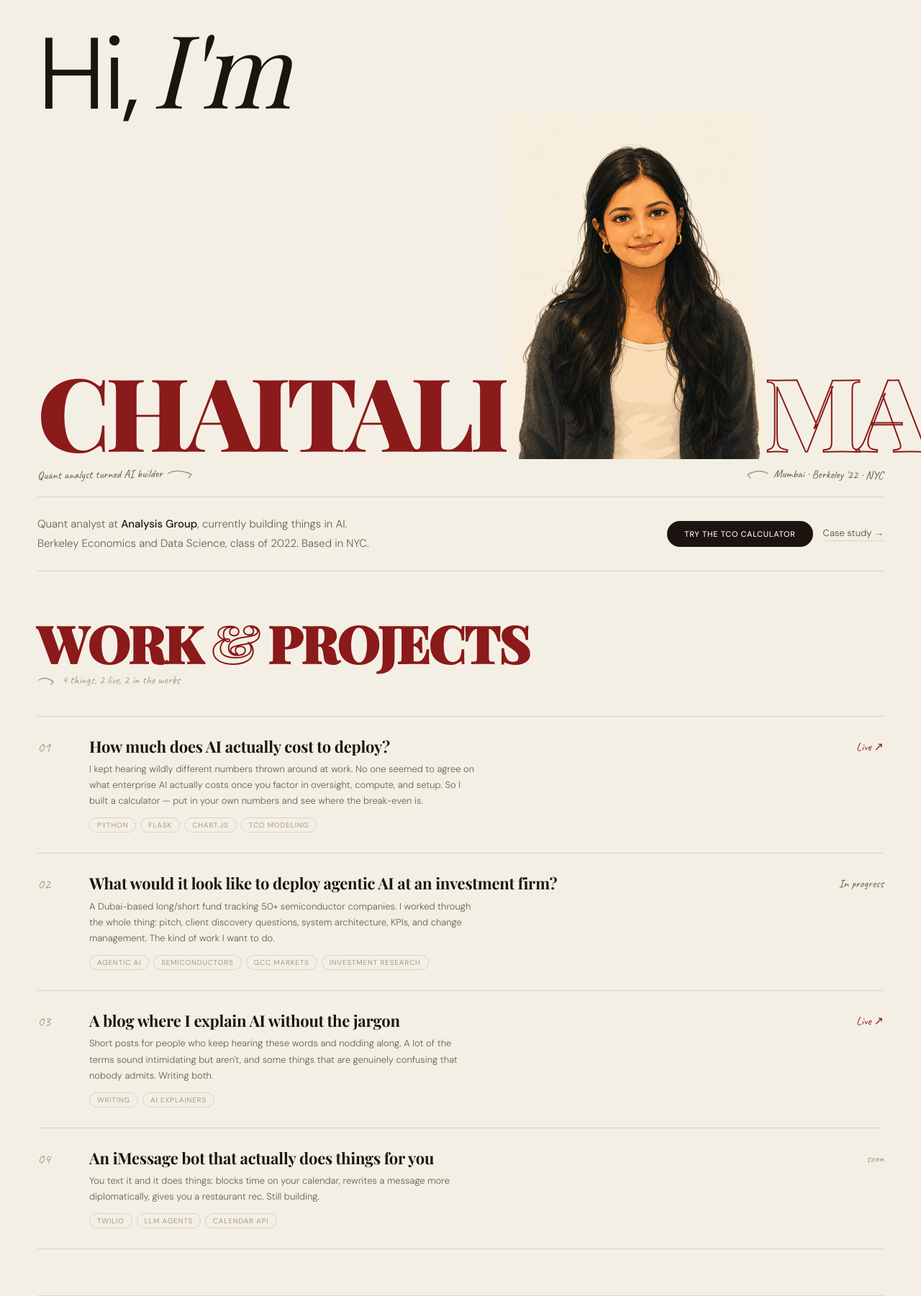
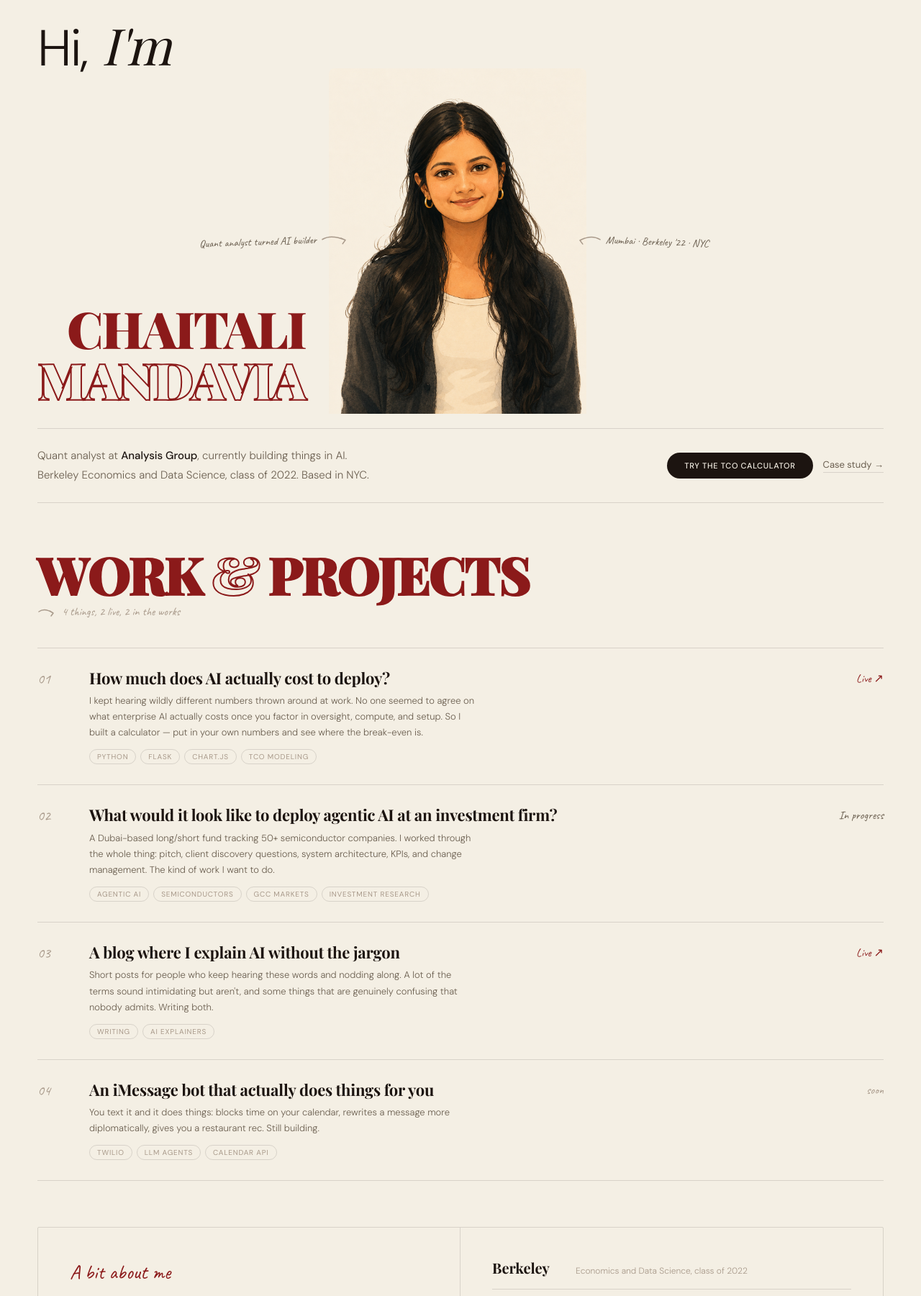
Before and after one commit to chaitalihm/chaitali-mandavia, a Flask app: page / in a window 1280 px wide. Shown: the part 65-1866 px from the top of the page at 72% size. Run offline with Flask 3, Linux system fonts and the light colour scheme; some web fonts are replaced.

Commit message:
Hero: stack CHAITALI/MANDAVIA left, annotations float around photo

```diff
--- a/templates/home.html
+++ b/templates/home.html
@@ -60,29 +60,29 @@
             padding-top: 20px;
         }
         .hi-sans {
-            font-family: var(--f-sans); font-size: clamp(72px, 11vw, 150px);
-            font-weight: 300; color: var(--ink); line-height: 0.88;
+            font-family: var(--f-sans); font-size: clamp(36px, 5.5vw, 76px);
+            font-weight: 300; color: var(--ink); line-height: 0.9;
             letter-spacing: -0.03em;
         }
         .im-serif {
-            font-family: var(--f-serif); font-size: clamp(72px, 11vw, 150px);
+            font-family: var(--f-serif); font-size: clamp(36px, 5.5vw, 76px);
             font-weight: 400; font-style: italic; color: var(--ink);
-            line-height: 0.88; letter-spacing: -0.02em;
+            line-height: 0.9; letter-spacing: -0.02em;
         }
 
-        /* centre row: CHAITALI text left, image right */
+        /* centre row: name left, image centre, space right */
         .hero-centre {
             display: grid;
-            grid-template-columns: 1fr auto 1fr;
+            grid-template-columns: auto auto 1fr;
             align-items: end;
-            margin-top: -8px;
-            gap: 0;
+            margin-top: -4px;
+            gap: 0 32px;
         }
         .hero-name-left {
             font-family: var(--f-serif);
-            font-size: clamp(72px, 11vw, 150px);
+            font-size: clamp(36px, 5.5vw, 76px);
             font-weight: 900; color: var(--red);
-            letter-spacing: -0.04em; line-height: 0.85;
+            letter-spacing: -0.03em; line-height: 0.9;
             text-transform: uppercase;
             align-self: end; padding-bottom: 8px;
         }
@@ -96,13 +96,14 @@
             border-radius: 8px 8px 0 0;
             object-fit: cover; object-position: top center;
             max-height: 480px;
+            mix-blend-mode: multiply;
         }
         .hero-name-right {
             font-family: var(--f-serif);
-            font-size: clamp(72px, 11vw, 150px);
+            font-size: clamp(36px, 5.5vw, 76px);
             font-weight: 900; color: transparent;
             -webkit-text-stroke: 2px var(--red);
-            letter-spacing: -0.04em; line-height: 0.85;
+            letter-spacing: -0.03em; line-height: 0.9;
             text-transform: uppercase;
             align-self: end; padding-bottom: 8px;
             text-align: right;
@@ -286,30 +287,36 @@
         <span class="im-serif">I'm</span>
     </div>
 
-    <!-- CHAITALI [image] MANDAVIA -->
+    <!-- name + image stacked -->
     <div class="hero-centre">
+        <!-- stacked name left of image -->
+        <div style="display:flex; flex-direction:column; align-items:flex-start; justify-content:flex-end; padding-bottom:8px;">
             <div class="hero-name-left">CHAITALI</div>
-        <div class="hero-img-wrap">
+            <div class="hero-name-left" style="color:transparent; -webkit-text-stroke:2px var(--red);">MANDAVIA</div>
+        </div>
+
+        <!-- image with floating annotations -->
+        <div class="hero-img-wrap" style="position:relative;">
             <img src="/static/chaitali.png" alt="Chaitali Mandavia"
                  onerror="this.parentElement.style.display='none'">
-        </div>
-        <div class="hero-name-right">MANDAVIA</div>
-    </div>
-
-    <!-- annotations -->
-    <div class="hero-annot-row">
-        <div class="annot" style="transform:rotate(-1deg);">
+            <!-- left annotation -->
+            <div style="position:absolute; left:-180px; top:50%; transform:translateY(-50%) rotate(-2deg); font-family:var(--f-hand); font-size:15px; color:var(--ink-2); display:flex; align-items:center; gap:6px; white-space:nowrap;">
                 Quant analyst turned AI builder
                 <svg width="44" height="20" viewBox="0 0 44 20" fill="none">
                     <path d="M2 10 Q14 3 34 12 L28 9 M34 12 L30 17" stroke="#a8998a" stroke-width="1.5" stroke-linecap="round" fill="none"/>
                 </svg>
             </div>
-        <div class="annot" style="transform:rotate(1deg);">
+            <!-- right annotation -->
+            <div style="position:absolute; right:-170px; top:50%; transform:translateY(-50%) rotate(2deg); font-family:var(--f-hand); font-size:15px; color:var(--ink-2); display:flex; align-items:center; gap:6px; white-space:nowrap;">
                 <svg width="36" height="20" viewBox="0 0 36 20" fill="none">
                     <path d="M34 10 Q22 3 6 12 L12 9 M6 12 L10 17" stroke="#a8998a" stroke-width="1.5" stroke-linecap="round" fill="none"/>
                 </svg>
                 Mumbai · Berkeley '22 · NYC
             </div>
+        </div>
+
+        <!-- empty right column for balance -->
+        <div></div>
     </div>
 
     <div class="hero-desc-strip">
```
Lines whose indentation alone changed are shown as unchanged.
